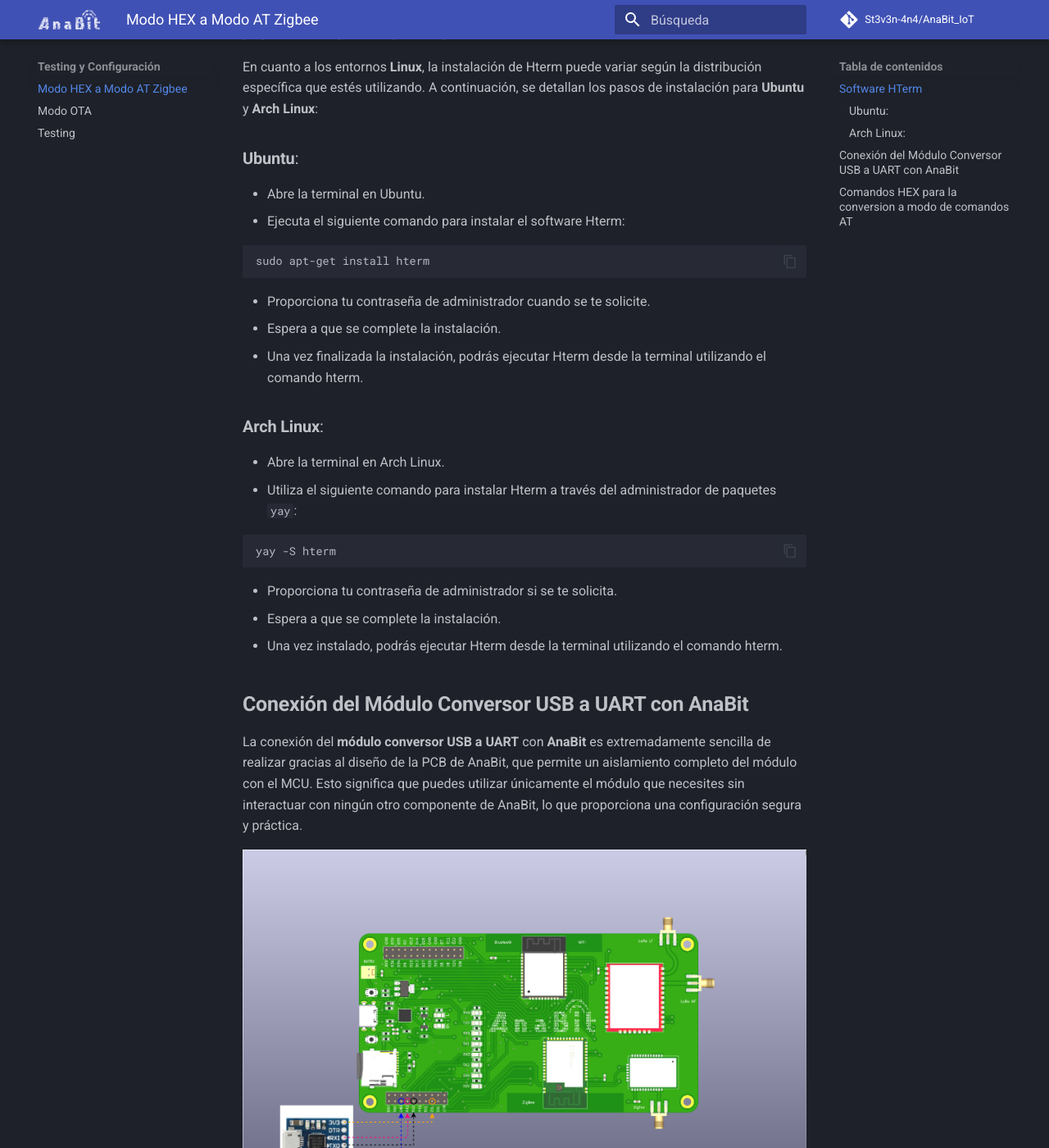
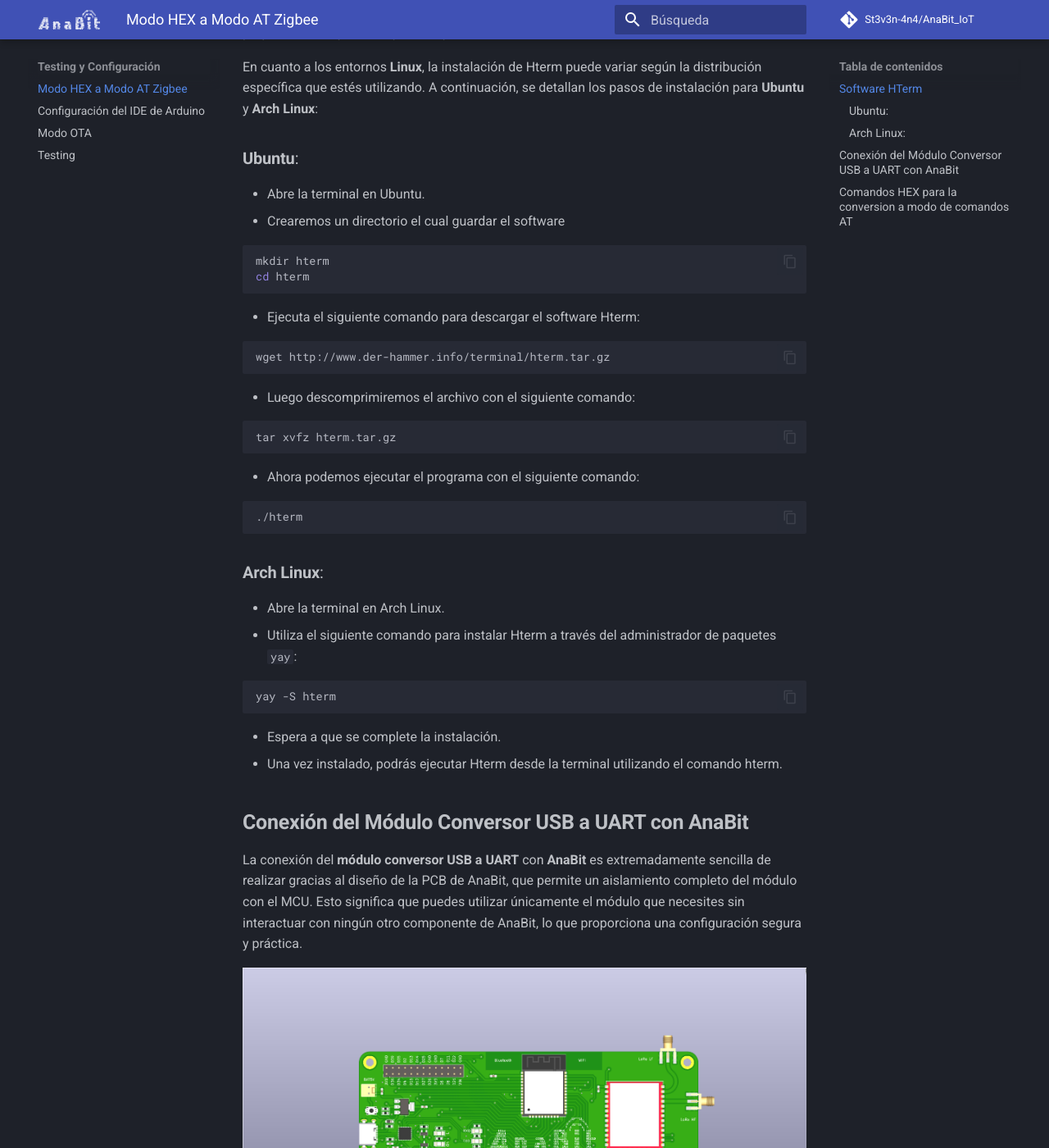
Before and after one commit to N0c7u4/AnaBit_IoT, an MkDocs documentation site: the page built from docs/HEX_AT_Zigbee.md, in a window 1280 px wide and 1400 px high, scrolled down 816 px. Shown: the whole window at 82% size. Built offline with MkDocs 1.6.1 and Material for MkDocs 9.7.7, drawn with Linux system fonts in a browser that asks for light colours; comment, search, counter and statistics services are not loaded; some of the changed text lies outside the part shown.

Commit message:
Capitulo de configuracion de interfaz OTA y configuracion del IDE de Arduino

```diff
--- a/docs/HEX_AT_Zigbee.md
+++ b/docs/HEX_AT_Zigbee.md
@@ -19,15 +19,31 @@
 ### **Ubuntu**:
 
 * Abre la terminal en Ubuntu.
-* Ejecuta el siguiente comando para instalar el software Hterm:
+* Crearemos un directorio el cual guardar el software
 
 ~~~bash
-sudo apt-get install hterm
+mkdir hterm
+cd hterm
 ~~~
 
-* Proporciona tu contraseña de administrador cuando se te solicite.
-* Espera a que se complete la instalación.
-* Una vez finalizada la instalación, podrás ejecutar Hterm desde la terminal utilizando el comando hterm.
+* Ejecuta el siguiente comando para descargar el software Hterm:
+
+~~~bash
+wget http://www.der-hammer.info/terminal/hterm.tar.gz
+~~~
+
+* Luego descomprimiremos el archivo con el siguiente comando:
+
+~~~bash
+tar xvfz hterm.tar.gz
+~~~
+
+* Ahora podemos ejecutar el programa con el siguiente comando:
+
+~~~bash
+./hterm
+~~~
+
 
 ### **Arch Linux**:
 
@@ -38,7 +54,6 @@
 yay -S hterm
 ~~~
 
-* Proporciona tu contraseña de administrador si se te solicita.
 * Espera a que se complete la instalación.
 * Una vez instalado, podrás ejecutar Hterm desde la terminal utilizando el comando hterm.
 
--- a/mkdocs.yml
+++ b/mkdocs.yml
@@ -40,6 +40,14 @@
     - toc.follow
     # - toc.integrate
 
+markdown_extensions:
+  - pymdownx.highlight:
+      anchor_linenums: true
+      line_spans: __span
+      pygments_lang_class: true
+  - pymdownx.inlinehilite
+  - pymdownx.snippets
+  - pymdownx.superfences
 
 extra:
   annotate:
@@ -62,6 +70,7 @@
     - Datasheet de módulos RF: datasheetComponentes.md
   - Testing y Configuración :
     - Modo HEX a Modo AT Zigbee: HEX_AT_Zigbee.md
+    - Configuración del IDE de Arduino: ConfigIDEArduino.md
     - Modo OTA: Modo_OTA.md
     - Testing: Testing.md
   - Autor: Autor.md
```
Also changed, not shown: docs/ConfigIDEArduino.md (added, +44 -0 lines), docs/Modo_OTA.md (+121 -0 lines), docs/index.md (+19 -4 lines), docs/assets/Imagenes/Busqueda_Placas_IDE_Arduino.jpeg (added), docs/assets/Imagenes/DOIT_ESP32_IDE_Arduino.jpeg (added), docs/assets/Imagenes/Gestor_placas_IDE_Arduino.jpeg (added), docs/assets/Imagenes/Instalacion_Paquetes_ESP32_IDE_Arduino.jpeg (added), docs/assets/Imagenes/Otra_Forma_OTA_IDE_Arduino.jpeg (added), docs/assets/Imagenes/Puerto_IDE_Arduino.jpeg (added), docs/assets/Imagenes/URL_IDE_Arduino.jpeg (added), docs/assets/Imagenes/archivos_IDE_Arduino.jpeg (added), docs/assets/Imagenes/con_OTA_IDE_Arduino.jpeg (added), docs/assets/Imagenes/preferencia_IDE_Arduino.jpeg (added), docs/assets/Imagenes/sin_OTA_IDE_Arduino.jpeg (added), 1 other file.
